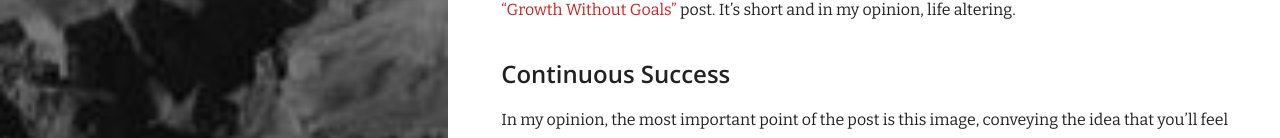
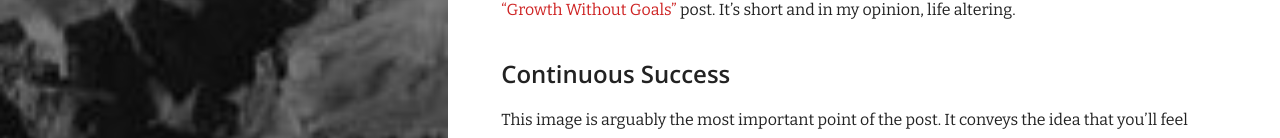
Before and after one commit to jmp3833/jmp3833.github.io, a Jekyll site: the page built from _posts/2020-12-24-goals2021.md, in a window 1280 px wide. Shown: the part 490-628 px from the top of the page. Built offline with Jekyll 4.4.1, drawn with Linux system fonts in a browser that asks for light colours; nearby versions of some CDN libraries; our own code applies the rules of GitHub Pages for plain Markdown files; some of the changed text lies outside the part shown.

Commit message:
Remove redundant statement

```diff
--- a/_posts/2020-12-24-goals2021.md
+++ b/_posts/2020-12-24-goals2021.md
@@ -13,7 +13,7 @@ Around March, I started listening to the ["Invest Like the Best"](https://invest
 altering.
 
 ## Continuous Success
-In my opinion, the most important point of the post is this image, conveying the idea that you'll feel much happier and more 'successful' sticking to daily practices, rather than a large goalpost.
+This image is arguably the most important point of the post. It conveys the idea that you'll feel much happier and more 'successful' sticking to daily practices, rather than a large goalpost.
 
 {% include
   image.html
```
